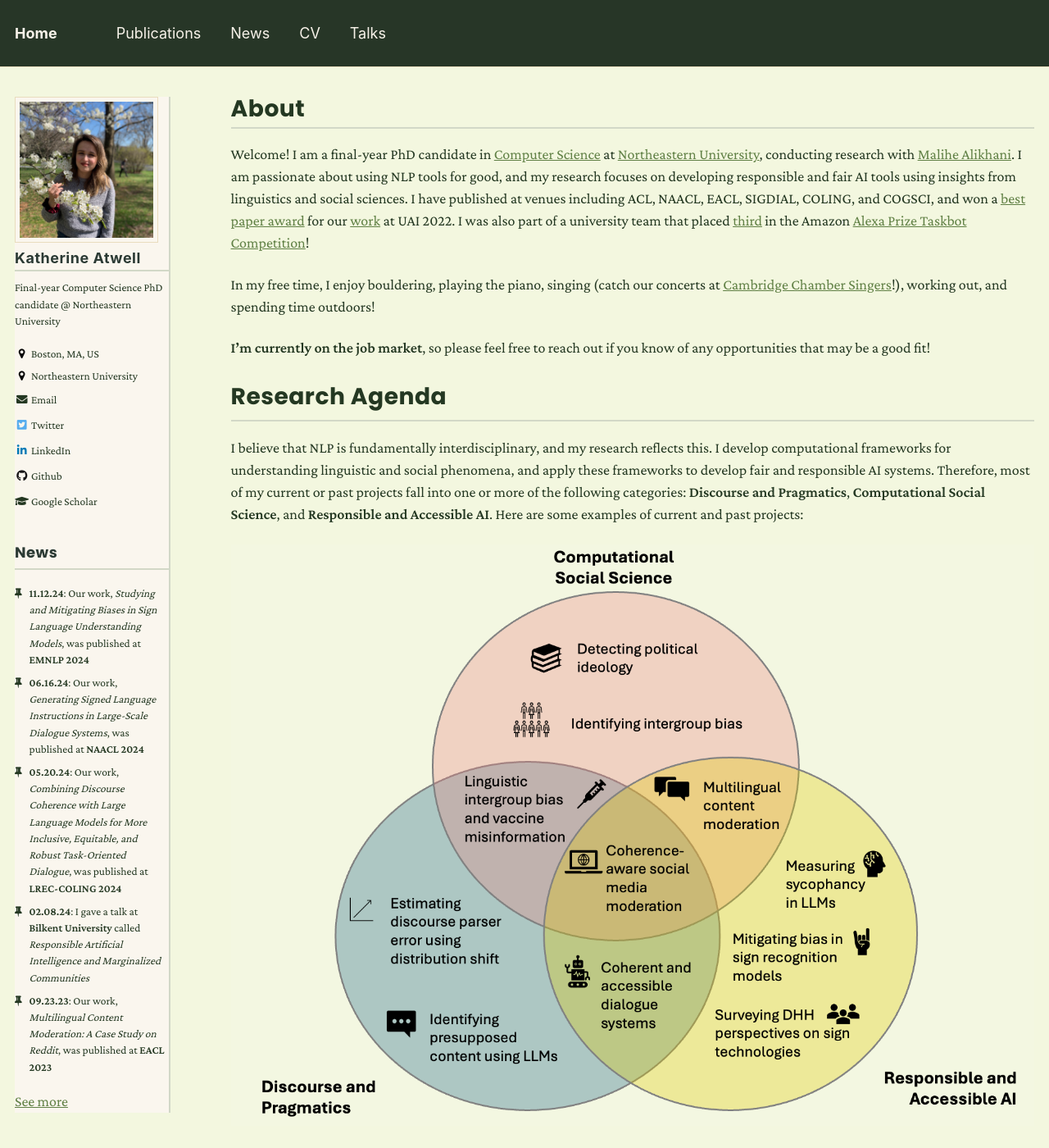
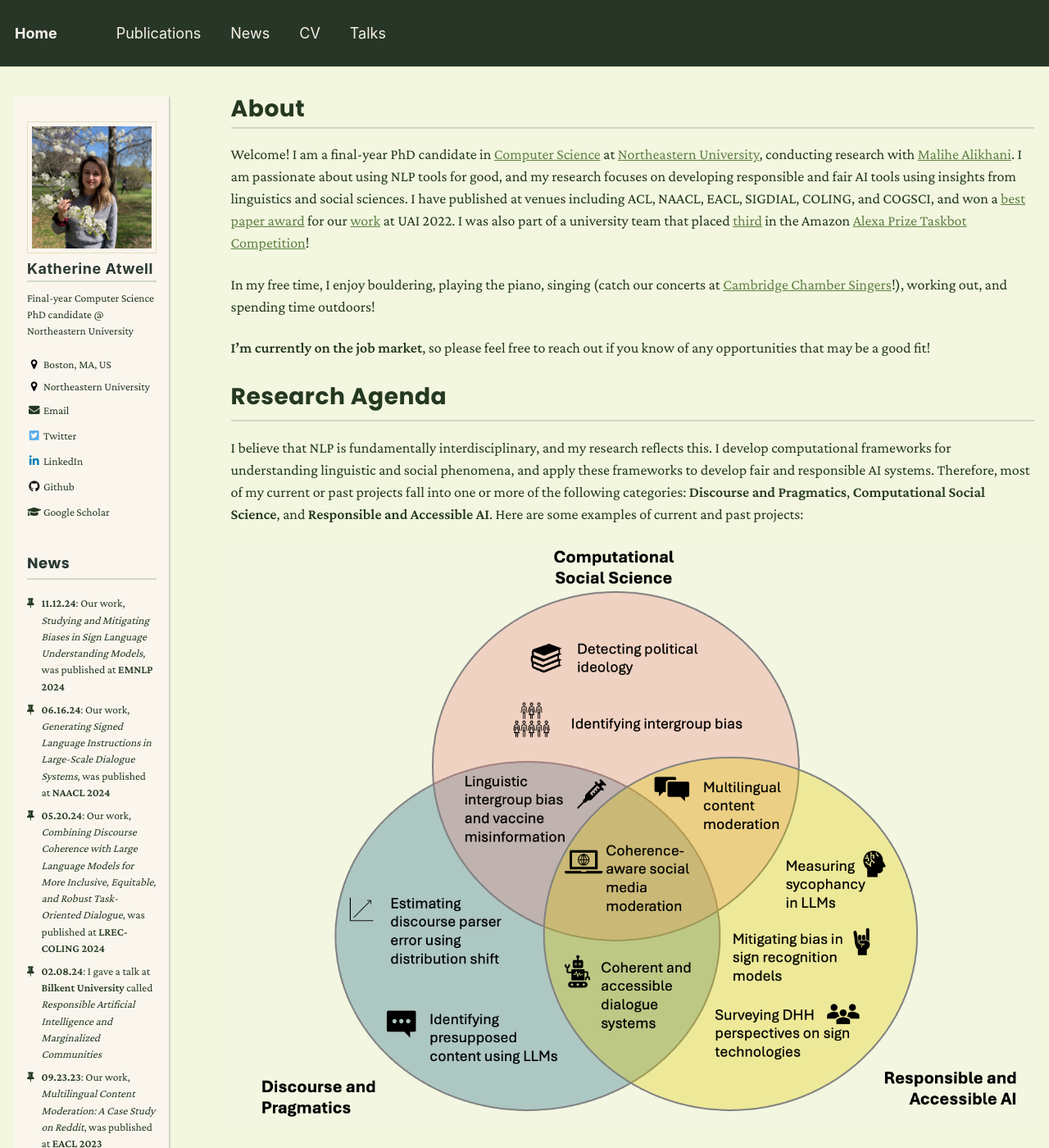
Before and after one commit to katherine-atwell/katherine-atwell.github.io, a Jekyll site: the page built from _pages/about.md, in a window 1280 px wide and 1400 px high. Shown: the whole window at 82% size. Built offline with Jekyll 4.4.1, drawn with Linux system fonts in a browser that asks for light colours; nearby versions of some CDN libraries.

Commit message:
edit sidebar

```diff
--- a/_sass/_sidebar.scss
+++ b/_sass/_sidebar.scss
@@ -16,6 +16,7 @@
   background-color: #faf6ee;
   color: #243822;
   border-right: 2px solid #d2d8c7;
+  padding: 30px 15px 30px 15px;
   //padding: 30px 50px 30px 50px; /* top, right, bottom, left */
   box-sizing: border-box;
 
```
